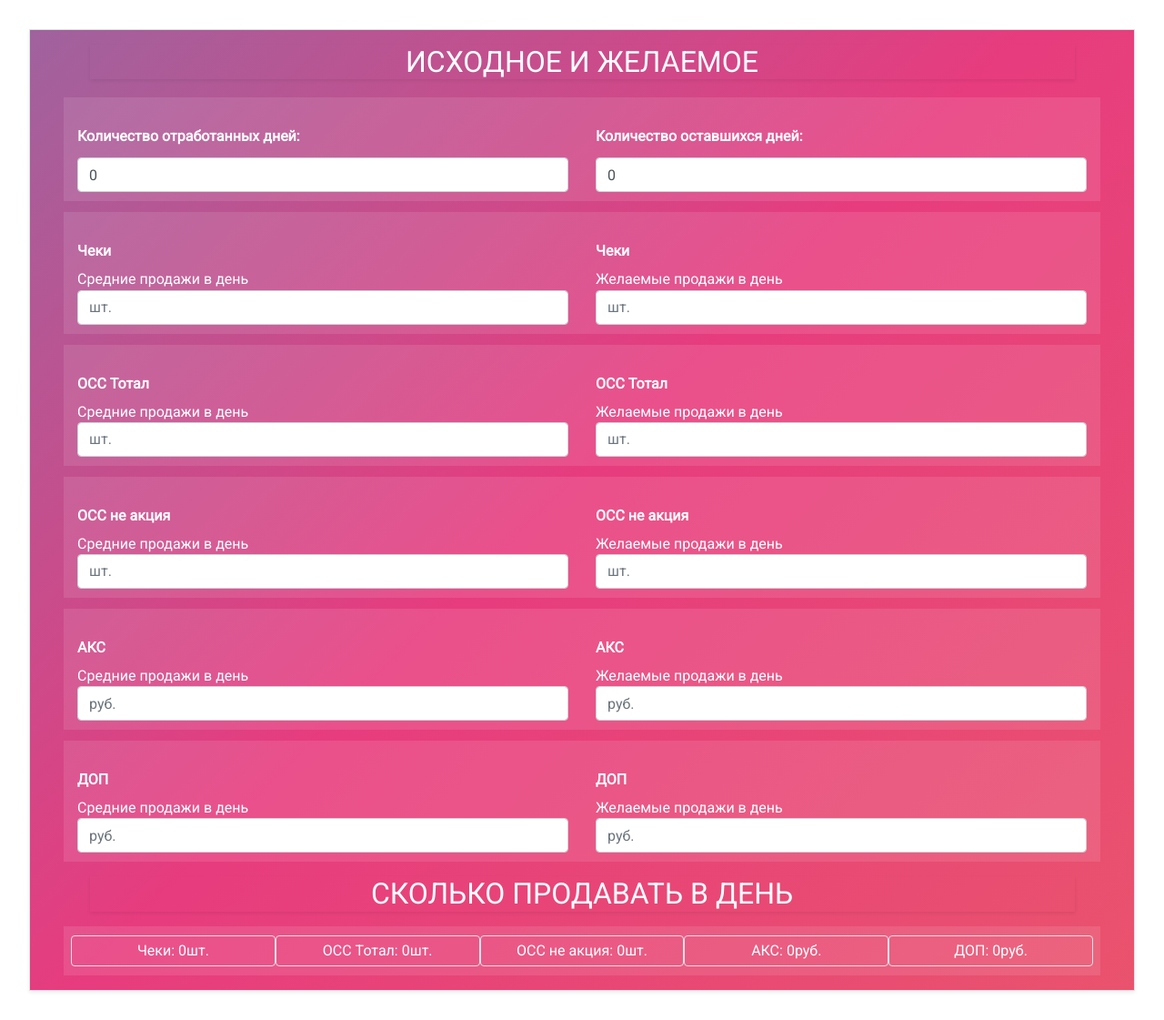
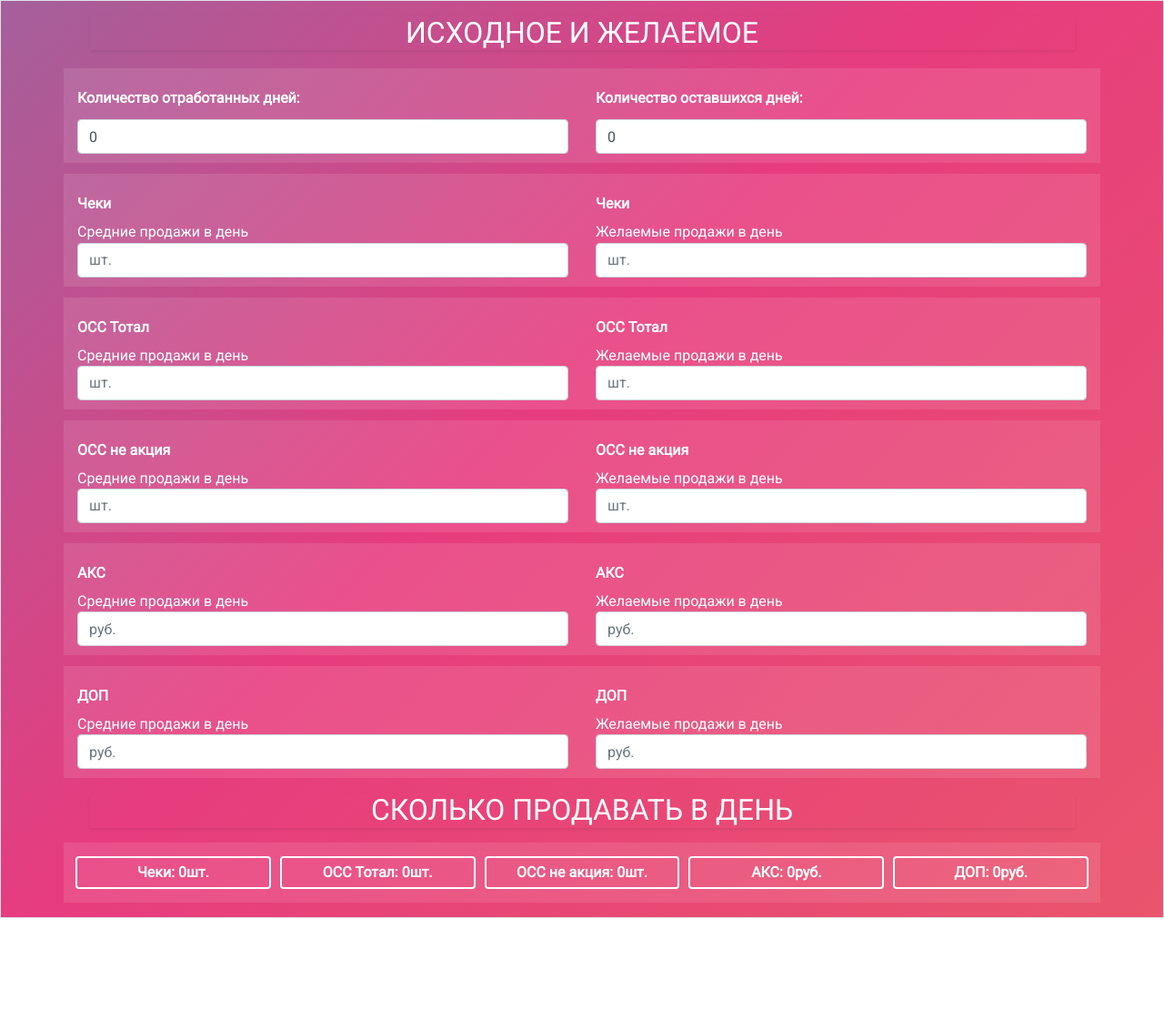
Before and after one commit to dznchkone/energy_calc, a plain HTML site: page index.html in a window 1280 px wide. Shown: the whole page at 91% size. After the commit the page ends 1009 px from the top, so only its background shows below. Drawn offline with nearby package versions, Linux system fonts and the light colour scheme.

Commit message:
Правки в стилях

```diff
--- a/css/style.css
+++ b/css/style.css
@@ -23,19 +23,17 @@ html {
   -webkit-font-smoothing: antialiased;
   -webkit-tap-highlight-color: transparent;
   color: white;
+  display: flex;
+  justify-content: center;
 }
 
 .title{
   width: 95%;
   background: inherit;
   text-transform: uppercase;
+  color: white;
 }
 
-.wrapper{
-  display: flex;
-  justify-content: center;
-  padding: 2em;
-}
 
 .calculating{
   width: 100%;
@@ -54,10 +52,19 @@ html {
   padding-bottom: 10px;
 }
 
+.calculating__input-col{
+    display: flex;
+    flex-direction: column;
+}
+
+.calculating__input{
+    margin-top: auto;
+}
+
 .calculating__subtitle {
   font-weight: bold;
   white-space: normal;
-  margin-top: 30px;
+  margin-top: 20px;
   margin-bottom: 15px;
 }
 
@@ -66,19 +73,31 @@ html {
 }
 
 .calculating__output-wrapper{
-
     background-color: rgba(255, 255, 255, .1);
     padding-top: 10px;
     padding-bottom: 10px;
+    display: flex;
+    justify-content:space-evenly;
 }
 
 
 .calculating__output-border{
-    width: 175px;
+    border: solid 2px #fff;
+    flex-shrink: 0;
+    display: flex;
+    flex-direction: column;
+    justify-content: center;
+    margin: 5px;
+
 }
 
 .calculating__output{
-  white-space: pre-wrap;
+    display: flex;
+    flex-direction: row;
+    align-items: center;
+    justify-content: center;
+    white-space: pre-wrap;
+    font-weight: bold;
 }
 
 ul.dropdown-menu {
--- a/index.html
+++ b/index.html
@@ -1,12 +1,15 @@
 <!DOCTYPE html>
 <html lang="ru">
+
 <head>
 	<meta charset="UTF-8">
 	<meta name="viewport" content="width=device-width, initial-scale=1.0">
-  <link rel="stylesheet" href="https://cdn.jsdelivr.net/npm/bootstrap@4.5.3/dist/css/bootstrap.min.css" integrity="sha384-TX8t27EcRE3e/ihU7zmQxVncDAy5uIKz4rEkgIXeMed4M0jlfIDPvg6uqKI2xXr2" crossorigin="anonymous">
+	<link rel="stylesheet" href="https://cdn.jsdelivr.net/npm/bootstrap@4.5.3/dist/css/bootstrap.min.css" integrity="sha384-TX8t27EcRE3e/ihU7zmQxVncDAy5uIKz4rEkgIXeMed4M0jlfIDPvg6uqKI2xXr2"
+	 crossorigin="anonymous">
 	<link rel="stylesheet" href="./css/style.css">
 	<title>Калькулятор</title>
 </head>
+
 <body>
 	<div class="wrapper">
 		<div class="calculating">
@@ -16,73 +19,73 @@
 						<h2 class="title shadow-sm text-center">Исходное и желаемое</h2>
 					</div>
 					<div class="row calculating__input-wrapper">
-          <div class="col">
+						<div class="col calculating__input-col">
 							<div class="calculating__subtitle">Количество отработанных дней:</div>
-            <input type="number" class="form-control" id="worked-days" min="0" value="0">
+							<input type="number" class="form-control calculating__input" id="worked-days" min="0" value="0">
           </div>
-          <div class="col">
+          <div class="col calculating__input-col">
             <div class="calculating__subtitle">Количество оставшихся дней:</div>
-            <input type="number" class="form-control" id="remaining-days" min="0" value="0">
+            <input type="number" class="form-control calculating__input" id="remaining-days" min="0" value="0">
           </div>
         </div>
         <div class="row calculating__input-wrapper">
-          <div class="col">
+          <div class="col calculating__input-col">
             <div class="calculating__subtitle">Чеки</div>
             <div class="calculating__text">Средние продажи в день</div>
-            <input type="number" class="form-control" id="check-mid" min="0" placeholder="шт.">
+            <input type="number" class="form-control calculating__input" id="check-mid" min="0" placeholder="шт.">
           </div>
-          <div class="col">
+          <div class="col calculating__input-col">
             <div class="calculating__subtitle">Чеки</div>
             <div class="calculating__text">Желаемые продажи в день</div>
-            <input type="number" class="form-control" id="check-desire" min="0" placeholder="шт.">
+            <input type="number" class="form-control calculating__input" id="check-desire" min="0" placeholder="шт.">
           </div>
         </div>
         <div class="row calculating__input-wrapper">
-          <div class="col">
+          <div class="col calculating__input-col">
             <div class="calculating__subtitle">ОСС Тотал</div>
             <div class="calculating__text">Средние продажи в день</div>
-            <input type="number" class="form-control" id="oss-stock-mid" min="0" placeholder="шт.">
+            <input type="number" class="form-control calculating__input" id="oss-stock-mid" min="0" placeholder="шт.">
           </div>
-          <div class="col">
+          <div class="col calculating__input-col">
             <div class="calculating__subtitle">ОСС Тотал</div>
             <div class="calculating__text">Желаемые продажи в день</div>
-            <input type="number" class="form-control" id="oss-stock-desire" min="0" placeholder="шт.">
+            <input type="number" class="form-control calculating__input" id="oss-stock-desire" min="0" placeholder="шт.">
           </div>
         </div>
         <div class="row calculating__input-wrapper">
-          <div class="col">
+          <div class="col calculating__input-col">
             <div class="calculating__subtitle">ОСС не акция</div>
             <div class="calculating__text">Средние продажи в день</div>
-            <input type="number" class="form-control" id="oss-not-stock-mid" min="0" placeholder="шт.">
+            <input type="number" class="form-control calculating__input" id="oss-not-stock-mid" min="0" placeholder="шт.">
           </div>
-          <div class="col">
+          <div class="col calculating__input-col">
             <div class="calculating__subtitle">ОСС не акция</div>
             <div class="calculating__text">Желаемые продажи в день</div>
-            <input type="number" class="form-control" id="oss-not-stock-desire" min="0" placeholder="шт.">
+            <input type="number" class="form-control calculating__input" id="oss-not-stock-desire" min="0" placeholder="шт.">
           </div>
         </div>
         <div class="row calculating__input-wrapper">
-          <div class="col">
+          <div class="col calculating__input-col">
             <div class="calculating__subtitle">АКС</div>
             <div class="calculating__text">Средние продажи в день</div>
-            <input type="number" class="form-control" id="aks-mid" min="0" placeholder="руб.">
+            <input type="number" class="form-control calculating__input" id="aks-mid" min="0" placeholder="руб.">
           </div>
-          <div class="col">
+          <div class="col calculating__input-col">
             <div class="calculating__subtitle">АКС</div>
             <div class="calculating__text">Желаемые продажи в день</div>
-            <input type="number" class="form-control" id="aks-desire" min="0" placeholder="руб.">
+            <input type="number" class="form-control calculating__input" id="aks-desire" min="0" placeholder="руб.">
           </div>
         </div>
         <div class="row calculating__input-wrapper">
-          <div class="col">
+          <div class="col calculating__input-col">
             <div class="calculating__subtitle">ДОП</div>
             <div class="calculating__text">Средние продажи в день</div>
-            <input type="number" class="form-control" id="dop-mid" min="0" placeholder="руб.">
+            <input type="number" class="form-control calculating__input" id="dop-mid" min="0" placeholder="руб.">
           </div>
-          <div class="col">
+          <div class="col calculating__input-col">
             <div class="calculating__subtitle">ДОП</div>
             <div class="calculating__text">Желаемые продажи в день</div>
-            <input type="number" class="form-control" id="dop-desire" min="0" placeholder="руб.">
+            <input type="number" class="form-control calculating__input" id="dop-desire" min="0" placeholder="руб.">
           </div>
         </div>
         </div>
@@ -91,21 +94,21 @@
           <div class="row d-flex justify-content-center">
           <h2 class="title mt-3 mb-3 shadow-sm text-center">Cколько продавать в день</h2>
         </div>
-        <div class="row pl-2 pr-2 d-flex justify-content-around calculating__output-wrapper">
-          <div class="col rounded border calculating__output-border">
-            <div class="calculating__output mt-2 mb-2 d-flex justify-content-center align-items-center">Чеки: <span id="check" >0</span>шт.</div>
+        <div class="row pl-2 pr-2 calculating__output-wrapper">
+          <div class="col rounded calculating__output-border">
+            <div class="calculating__output mt-2 mb-2">Чеки: <span id="check" >0</span>шт.</div>
           </div>
-          <div class="col rounded border calculating__output-border">
-            <div class="calculating__output mt-2 mb-2 d-flex justify-content-center align-items-center">ОСC Тотал: <span id="oss-stock" >0</span>шт.</div>
+          <div class="col rounded calculating__output-border">
+            <div class="calculating__output mt-2 mb-2">ОСC Тотал: <span id="oss-stock" >0</span>шт.</div>
           </div>
-          <div class="col rounded border calculating__output-border">
-            <div class="calculating__output mt-2 mb-2 d-flex justify-content-center align-items-center">ОСС не акция: <span id="oss-not-stock" >0</span>шт.</div>
+          <div class="col rounded calculating__output-border">
+            <div class="calculating__output mt-2 mb-2">ОСС не акция: <span id="oss-not-stock" >0</span>шт.</div>
           </div>
-          <div class="col rounded border calculating__output-border">
-            <div class="calculating__output mt-2 mb-2 d-flex justify-content-center align-items-center">АКС: <span id="aks" >0</span>руб.</div>
+          <div class="col rounded calculating__output-border">
+            <div class="calculating__output mt-2 mb-2">АКС: <span id="aks" >0</span>руб.</div>
           </div>
-          <div class="col rounded border calculating__output-border">
-            <div class="calculating__output mt-2 mb-2 d-flex justify-content-center align-items-center">ДОП: <span id="dop" >0</span>руб.</div>
+          <div class="col rounded calculating__output-border">
+            <div class="calculating__output mt-2 mb-2">ДОП: <span id="dop" >0</span>руб.</div>
           </div>
         </div>
         </div>
```
Lines whose indentation alone changed are shown as unchanged.
